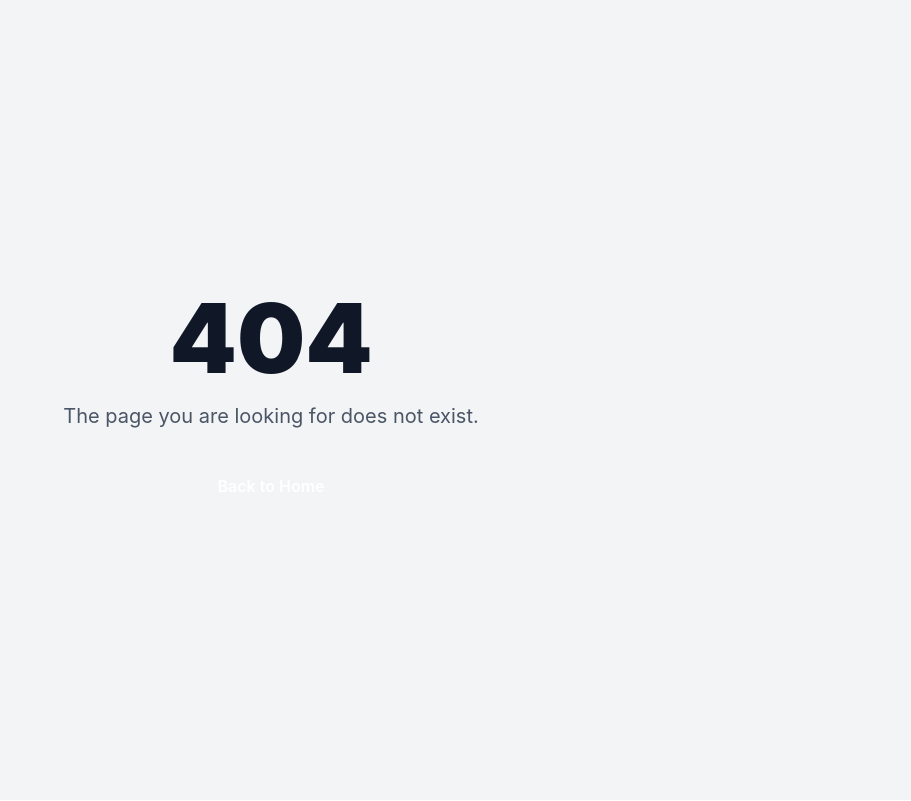
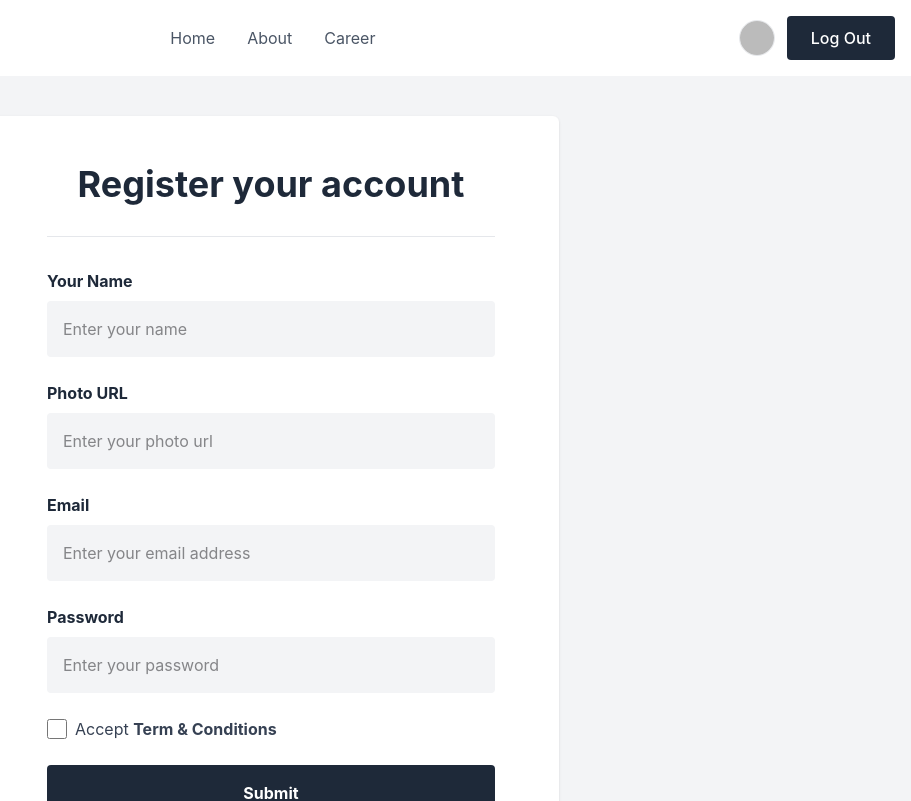
Before and after one commit to Hamim404/Dragon-News, a React (Vite) app: page /auth/register in a window 1280 px wide. Before the commit this address had no page. Shown: the top 801 px of the page, without its empty margins (369-1280 px from the left). Built offline with nearby package versions, Linux system fonts and the light colour scheme; no server answers; sample sign-in values are in the browser's storage; a web font is replaced by a local one.

Commit message:
bug fixed on login and logout when stateChange

```diff
--- a/package.json
+++ b/package.json
@@ -11,6 +11,7 @@
   },
   "dependencies": {
     "@tailwindcss/vite": "^4.3.3",
+    "firebase": "^12.19.0",
     "lucide-react": "^1.43.0",
     "react": "^19.2.8",
     "react-dom": "^19.2.8",
--- a/src/Routes/Routes.jsx
+++ b/src/Routes/Routes.jsx
@@ -1,4 +1,4 @@
-import { createBrowserRouter } from "react-router";
+import { createBrowserRouter, Navigate } from "react-router";
 import NewsDetails from "../pages/NewsDetails/NewsDetails.jsx";
 import Login from "../pages/Login/Login.jsx";
 import Register from "../pages/Register/Register.jsx";
@@ -7,6 +7,7 @@ import NewsFeed from "../components/NewsFeed/NewsFeed.jsx";
 import HomeLayouts from "../layouts/HomeLayouts.jsx";
 import CategoryNews from "../pages/CategoryNews/CategoryNews.jsx";
 import { Suspense } from "react";
+import AuthLayouts from "../layouts/AuthLayouts.jsx";
 
 export const router = createBrowserRouter([
   {
@@ -34,6 +35,14 @@ export const router = createBrowserRouter([
     ],
   },
   {
+    path: "auth",
+    element: <AuthLayouts />,
+    children: [
+      {
+        index: true,
+        element: <Navigate to="login" replace />,
+      },
+      {
         path: "login",
         element: <Login />,
       },
@@ -41,6 +50,9 @@ export const router = createBrowserRouter([
         path: "register",
         element: <Register />,
       },
+    ],
+  },
+
   {
     path: "*",
     element: <NotFound />,
--- a/src/components/Header/Navbar.jsx
+++ b/src/components/Header/Navbar.jsx
@@ -1,13 +1,28 @@
 import { Link, NavLink } from "react-router";
 import { UserCircle2 } from "lucide-react";
-// import
+import { use } from "react";
+import { AuthContext } from "../../provider/AuthProvider";
 
 const Navbar = () => {
-  const navItems = (
-    <>
+  const { user, logOut } = use(AuthContext);
+  const handleLogOut = () => {
+    logOut()
+      .then(() => {
+        alert("Logged Out");
+      })
+      .catch((error) => {
+        console.log(error);
+      });
+  };
+  return (
+    <nav className="flex items-center justify-between py-4">
+      <div className="hidden lg:block w-40" />
+
+      <ul className="flex items-center gap-2 md:gap-4 text-base">
         <li>
           <NavLink
             to="/"
+            end
             className={({ isActive }) =>
               `px-2 hover:text-brand transition ${isActive ? "text-brand font-medium" : "text-gray-600"}`
             }
@@ -35,26 +50,34 @@ const Navbar = () => {
             Career
           </NavLink>
         </li>
-    </>
-  );
+      </ul>
 
-  return (
-    <nav className="flex items-center justify-between py-4">
-      {/* left spacer for balance on large screens */}
-      <div className="hidden lg:block w-40" />
+      <div className="flex items-center gap-3">
+        {user && user.photoURL ? (
+          <img
+            src={user.photoURL}
+            alt="Profile"
+            className="w-9 h-9 rounded-full object-cover border border-gray-200"
+          />
+        ) : (
+          <UserCircle2 className="w-9 h-9 text-gray-800" strokeWidth={1.5} />
+        )}
 
-      {/* center nav */}
-      <ul className="flex items-center gap-2 md:gap-4 text-base">{navItems}</ul>
-
-      {/* right auth */}
-      <div className="flex items-center gap-3">
-        <UserCircle2 className="w-9 h-9 text-gray-800" strokeWidth={1.5} />
+        {user ? (
+          <button
+            onClick={handleLogOut}
+            className="bg-gray-800 hover:bg-gray-900 text-white font-medium px-6 py-2.5 rounded-sm transition cursor-pointer"
+          >
+            Log Out
+          </button>
+        ) : (
           <Link
-          to="/login"
+            to="/auth/login"
             className="bg-gray-800 hover:bg-gray-900 text-white font-medium px-6 py-2.5 rounded-sm transition"
           >
             Login
           </Link>
+        )}
       </div>
     </nav>
   );
--- /dev/null
+++ b/src/config/firebase.init.js
@@ -0,0 +1,18 @@
+// Import the functions you need from the SDKs you need
+import { initializeApp } from "firebase/app";
+// TODO: Add SDKs for Firebase products that you want to use
+// https://firebase.google.com/docs/web/setup#available-libraries
+
+// Your web app's Firebase configuration
+const firebaseConfig = {
+  apiKey: "AIzaSyDk67GHOnIdKVA5WnWf-NwLLKUCJSA_qwk",
+  authDomain: "dragon-news-a2b44.firebaseapp.com",
+  projectId: "dragon-news-a2b44",
+  storageBucket: "dragon-news-a2b44.firebasestorage.app",
+  messagingSenderId: "658821643731",
+  appId: "1:658821643731:web:86db0e8f896ad530754326",
+};
+
+// Initialize Firebase
+const app = initializeApp(firebaseConfig);
+export default app;
--- /dev/null
+++ b/src/layouts/AuthLayouts.jsx
@@ -0,0 +1,15 @@
+import Navbar from "../components/Header/Navbar";
+import { Outlet } from "react-router";
+
+const AuthLayouts = () => {
+  return (
+    <>
+      <div className="max-w-7xl mx-auto px-4">
+        <Navbar />
+      </div>
+      <Outlet></Outlet>
+    </>
+  );
+};
+
+export default AuthLayouts;
--- a/src/main.jsx
+++ b/src/main.jsx
@@ -3,9 +3,12 @@ import { createRoot } from "react-dom/client";
 import "./index.css";
 import { RouterProvider } from "react-router";
 import { router } from "./Routes/Routes";
+import AuthProvider from "./provider/AuthProvider";
 
 createRoot(document.getElementById("root")).render(
   <StrictMode>
-    <RouterProvider router={router}></RouterProvider>
+    <AuthProvider>
+      <RouterProvider router={router}></RouterProvider>
+    </AuthProvider>
   </StrictMode>,
 );
--- a/src/pages/Login/Login.jsx
+++ b/src/pages/Login/Login.jsx
@@ -1,33 +1,8 @@
-import { Link, NavLink } from "react-router"
-import { UserCircle2 } from "lucide-react"
+import { Link } from "react-router";
 
 const Login = () => {
   return (
     <div className="min-h-screen bg-gray-100">
-      {/* auth nav */}
-      <nav className="max-w-6xl mx-auto flex items-center justify-between px-4 py-5">
-        <ul className="flex items-center gap-4 text-base">
-          <li>
-            <NavLink to="/" className="text-gray-800 hover:text-brand">Home</NavLink>
-          </li>
-          <li>
-            <NavLink to="/about" className="text-gray-600 hover:text-brand">About</NavLink>
-          </li>
-          <li>
-            <NavLink to="/career" className="text-gray-600 hover:text-brand">Career</NavLink>
-          </li>
-        </ul>
-        <div className="flex items-center gap-3">
-          <UserCircle2 className="w-9 h-9 text-gray-800" strokeWidth={1.5} />
-          <Link
-            to="/login"
-            className="bg-gray-800 text-white font-medium px-6 py-2.5 rounded-sm"
-          >
-            Login
-          </Link>
-        </div>
-      </nav>
-
       {/* form card */}
       <div className="flex justify-center px-4 py-10">
         <div className="w-full max-w-xl bg-white rounded-md shadow-sm px-8 md:px-16 py-12">
@@ -38,7 +13,9 @@ const Login = () => {
 
           <form className="space-y-6">
             <div>
-              <label className="block font-bold text-gray-800 mb-2">Email address</label>
+              <label className="block font-bold text-gray-800 mb-2">
+                Email address
+              </label>
               <input
                 type="email"
                 placeholder="Enter your email address"
@@ -46,7 +23,9 @@ const Login = () => {
               />
             </div>
             <div>
-              <label className="block font-bold text-gray-800 mb-2">Password</label>
+              <label className="block font-bold text-gray-800 mb-2">
+                Password
+              </label>
               <input
                 type="password"
                 placeholder="Enter your password"
@@ -63,12 +42,14 @@ const Login = () => {
 
           <p className="text-center font-semibold text-gray-800 mt-6">
             Dont&apos;t Have An Account ?{" "}
-            <Link to="/register" className="text-brand">Register</Link>
+            <Link to="/auth/register" className="text-brand text-blue-500">
+              Register
+            </Link>
           </p>
         </div>
       </div>
     </div>
-  )
-}
+  );
+};
 
-export default Login
+export default Login;
--- a/src/pages/Register/Register.jsx
+++ b/src/pages/Register/Register.jsx
@@ -1,33 +1,27 @@
-import { Link, NavLink } from "react-router"
-import { UserCircle2 } from "lucide-react"
+import { use } from "react";
+import { Link } from "react-router";
+import { AuthContext } from "../../provider/AuthProvider";
 
 const Register = () => {
+  const { createUser } = use(AuthContext);
+  const handleRegister = (e) => {
+    e.preventDefault();
+    const name = e.target.name.value;
+    const photo = e.target.photo.value;
+    const email = e.target.email.value;
+    const password = e.target.password.value;
+
+    //Creating new account
+    createUser(email, password)
+      .then(() => {})
+      .catch((error) => {
+        console.log(error);
+      });
+    console.log("Logged in", name, photo, email, password);
+  };
+
   return (
     <div className="min-h-screen bg-gray-100">
-      {/* auth nav */}
-      <nav className="max-w-6xl mx-auto flex items-center justify-between px-4 py-5">
-        <ul className="flex items-center gap-4 text-base">
-          <li>
-            <NavLink to="/" className="text-gray-800 hover:text-brand">Home</NavLink>
-          </li>
-          <li>
-            <NavLink to="/about" className="text-gray-600 hover:text-brand">About</NavLink>
-          </li>
-          <li>
-            <NavLink to="/career" className="text-gray-600 hover:text-brand">Career</NavLink>
-          </li>
-        </ul>
-        <div className="flex items-center gap-3">
-          <UserCircle2 className="w-9 h-9 text-gray-800" strokeWidth={1.5} />
-          <Link
-            to="/login"
-            className="bg-gray-800 text-white font-medium px-6 py-2.5 rounded-sm"
-          >
-            Login
-          </Link>
-        </div>
-      </nav>
-
       {/* form card */}
       <div className="flex justify-center px-4 py-10">
         <div className="w-full max-w-xl bg-white rounded-md shadow-sm px-8 md:px-16 py-12">
@@ -36,61 +30,83 @@ const Register = () => {
           </h1>
           <hr className="my-8 border-gray-200" />
 
-          <form className="space-y-6">
+          <form className="space-y-6" onSubmit={handleRegister}>
             <div>
-              <label className="block font-bold text-gray-800 mb-2">Your Name</label>
+              <label className="block font-bold text-gray-800 mb-2">
+                Your Name
+              </label>
               <input
+                required
                 type="text"
+                name="name"
                 placeholder="Enter your name"
                 className="w-full bg-gray-100 px-4 py-4 rounded-sm outline-none focus:ring-2 focus:ring-gray-300"
               />
             </div>
             <div>
-              <label className="block font-bold text-gray-800 mb-2">Photo URL</label>
+              <label className="block font-bold text-gray-800 mb-2">
+                Photo URL
+              </label>
               <input
+                required
                 type="text"
+                name="photo"
                 placeholder="Enter your photo url"
                 className="w-full bg-gray-100 px-4 py-4 rounded-sm outline-none focus:ring-2 focus:ring-gray-300"
               />
             </div>
             <div>
-              <label className="block font-bold text-gray-800 mb-2">Email</label>
+              <label className="block font-bold text-gray-800 mb-2">
+                Email
+              </label>
               <input
+                required
                 type="email"
+                name="email"
                 placeholder="Enter your email address"
                 className="w-full bg-gray-100 px-4 py-4 rounded-sm outline-none focus:ring-2 focus:ring-gray-300"
               />
             </div>
             <div>
-              <label className="block font-bold text-gray-800 mb-2">Password</label>
+              <label className="block font-bold text-gray-800 mb-2">
+                Password
+              </label>
               <input
+                required
                 type="password"
+                name="password"
                 placeholder="Enter your password"
                 className="w-full bg-gray-100 px-4 py-4 rounded-sm outline-none focus:ring-2 focus:ring-gray-300"
               />
             </div>
             <div className="flex items-center gap-2">
-              <input type="checkbox" className="w-5 h-5" />
+              <input
+                required
+                name="terms"
+                type="checkbox"
+                className="w-5 h-5"
+              />
               <span className="text-gray-700">
                 Accept <span className="font-bold">Term &amp; Conditions</span>
               </span>
             </div>
-            <button
+            <input
               type="submit"
-              className="w-full bg-gray-800 hover:bg-gray-900 text-white font-bold py-4 rounded-sm transition"
-            >
-              Register
-            </button>
+              value="Submit"
+              className="w-full bg-gray-800 hover:bg-gray-900 text-white font-bold py-4 rounded-sm transition cursor-pointer"
+            />
           </form>
 
           <p className="text-center font-semibold text-gray-800 mt-6">
             Already Have An Account ?{" "}
-            <Link to="/login" className="text-brand">Login</Link>
+            <Link to="/auth/login" className="text-brand text-blue-500">
+              Login
+            </Link>
           </p>
         </div>
       </div>
     </div>
-  )
-}
+  );
+};
 
-export default Register
+export default Register;
--- /dev/null
+++ b/src/provider/AuthProvider.jsx
@@ -0,0 +1,49 @@
+import { createContext, useEffect, useState } from "react";
+import {
+  createUserWithEmailAndPassword,
+  getAuth,
+  onAuthStateChanged,
+  signOut,
+} from "firebase/auth";
+import app from "../config/firebase.init";
+
+// eslint-disable-next-line react-refresh/only-export-components
+export const AuthContext = createContext();
+const auth = getAuth(app);
+
+const AuthProvider = ({ children }) => {
+  const [user, setUser] = useState(null);
+
+  // Crating new user
+  const createUser = (email, password) => {
+    return createUserWithEmailAndPassword(auth, email, password);
+  };
+  // Sign Out
+  const logOut = () => {
+    return signOut(auth);
+  };
+
+  // On State Change
+  useEffect(() => {
+    const unsubscribe = onAuthStateChanged(auth, (currentUser) => {
+      if (currentUser) {
+        console.log("Logged user is: ", currentUser);
+        setUser(currentUser);
+      } else {
+        console.log("No user Found");
+        setUser(currentUser);
+      }
+    });
+    return unsubscribe;
+  }, []);
+
+  const authData = {
+    createUser,
+    setUser,
+    user,
+    logOut,
+  };
+  return <AuthContext value={authData}>{children}</AuthContext>;
+};
+
+export default AuthProvider;
```
Also changed, not shown: 1 other file (tests, documents, lock files or other folders). Lines whose indentation alone changed are shown as unchanged.
